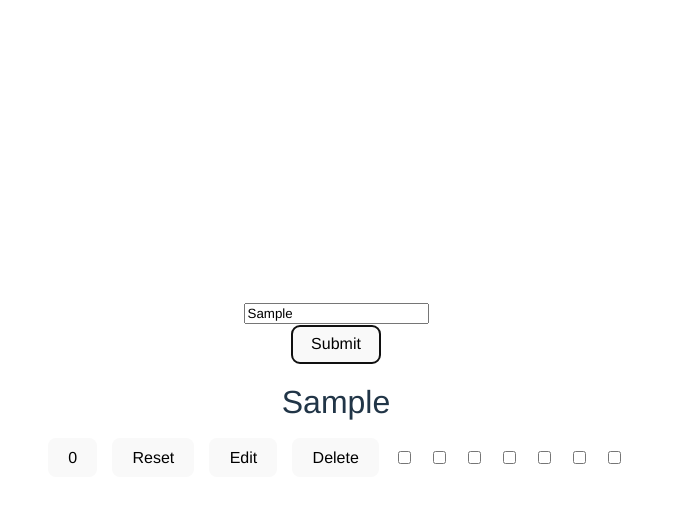
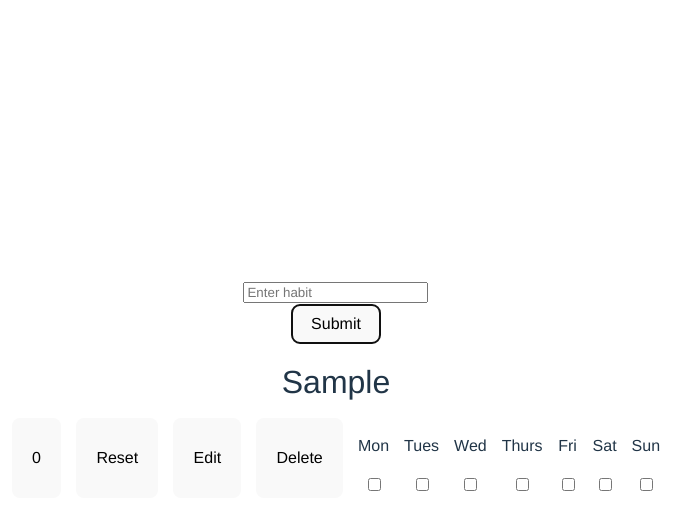
Before and after one commit to Rajat-web-server/Habit_tracker, a React (Vite) app in the folder Habit Tracker/: page / in a window 1280 px wide. Both pictures are taken after typing "Sample" into the empty fields and a click on the button "Submit". Shown: the top 530 px of the page, without its empty margins (304-995 px from the left). Built offline with nearby package versions, Linux system fonts and the light colour scheme.

Commit message:
resolve bug of week related  checkbox

```diff
--- a/Habit Tracker/src/App.jsx
+++ b/Habit Tracker/src/App.jsx
@@ -13,7 +13,6 @@ function App() {
     return storedHabit ? JSON.parse(storedHabit) : [];
   });
 
-
   const Submit = () => {
     if (!habit.trim()) return;
     const newHabit = {
@@ -21,10 +20,11 @@ function App() {
       title: habit,
       counter: 0,
       checked: Array(7).fill(false),
+      week: ["Mon", "Tues", "Wed", "Thurs", "Fri", "Sat", "Sun"],
       completionDate: [],
     };
     sethabitList([...habitList, newHabit]); //immutable state updates
-
+    setHabit("");
   };
 
   const updateHabit = (index, newValue) => {
--- a/Habit Tracker/src/components/habit_item.jsx
+++ b/Habit Tracker/src/components/habit_item.jsx
@@ -1,6 +1,7 @@
 import { useState, useEffect } from "react";
 
 import "./habit_item.css";
+import { Input } from "./input";
 
 export const Habititem = ({ habit, index, updateHabit, deleteHabit, now }) => {
   const [isEditing, setIsEditing] = useState(false);
@@ -13,17 +14,17 @@ export const Habititem = ({ habit, index, updateHabit, deleteHabit, now }) => {
 
   // TOGGLE CHECKBOX
   const checked = (dayIndex) => {
-    const updatedCheck=[...habit.checked]
-    updatedCheck[dayIndex]=!updatedCheck[dayIndex]
+    const updatedCheck = [...habit.checked];
+    updatedCheck[dayIndex] = !updatedCheck[dayIndex];
 
     const updatedHabit = {
       ...habit,
 
-      checked:updatedCheck,
+      checked: updatedCheck,
 
       completionDate: updatedCheck[dayIndex]
         ? [...habit.completionDate, now.toLocaleString()]
-        : habit.completionDate,
+        : habit.completionDate.filter((day) => day !== habit.week[dayIndex]),
 
       counter: updatedCheck[dayIndex] ? habit.counter + 1 : habit.counter,
     };
@@ -92,15 +93,16 @@ export const Habititem = ({ habit, index, updateHabit, deleteHabit, now }) => {
 
         <button onClick={delete_}>Delete</button>
         {[...Array(7)].map((_, dayIndex) => {
-          // now.getDate(index);
-          // console.log("Error");
           return (
-            <input
-              key={dayIndex}
-              type="checkbox"
-              checked={habit.checked[dayIndex]}
-              onChange={()=>checked(dayIndex)}
-            />
+            <div>
+              <p>{habit.week[dayIndex]}</p>
+              <input
+                key={dayIndex}
+                type="checkbox"
+                checked={habit.checked[dayIndex]}
+                onChange={() => checked(dayIndex)}
+              />
+            </div>
           );
         })}
       </div>
```
